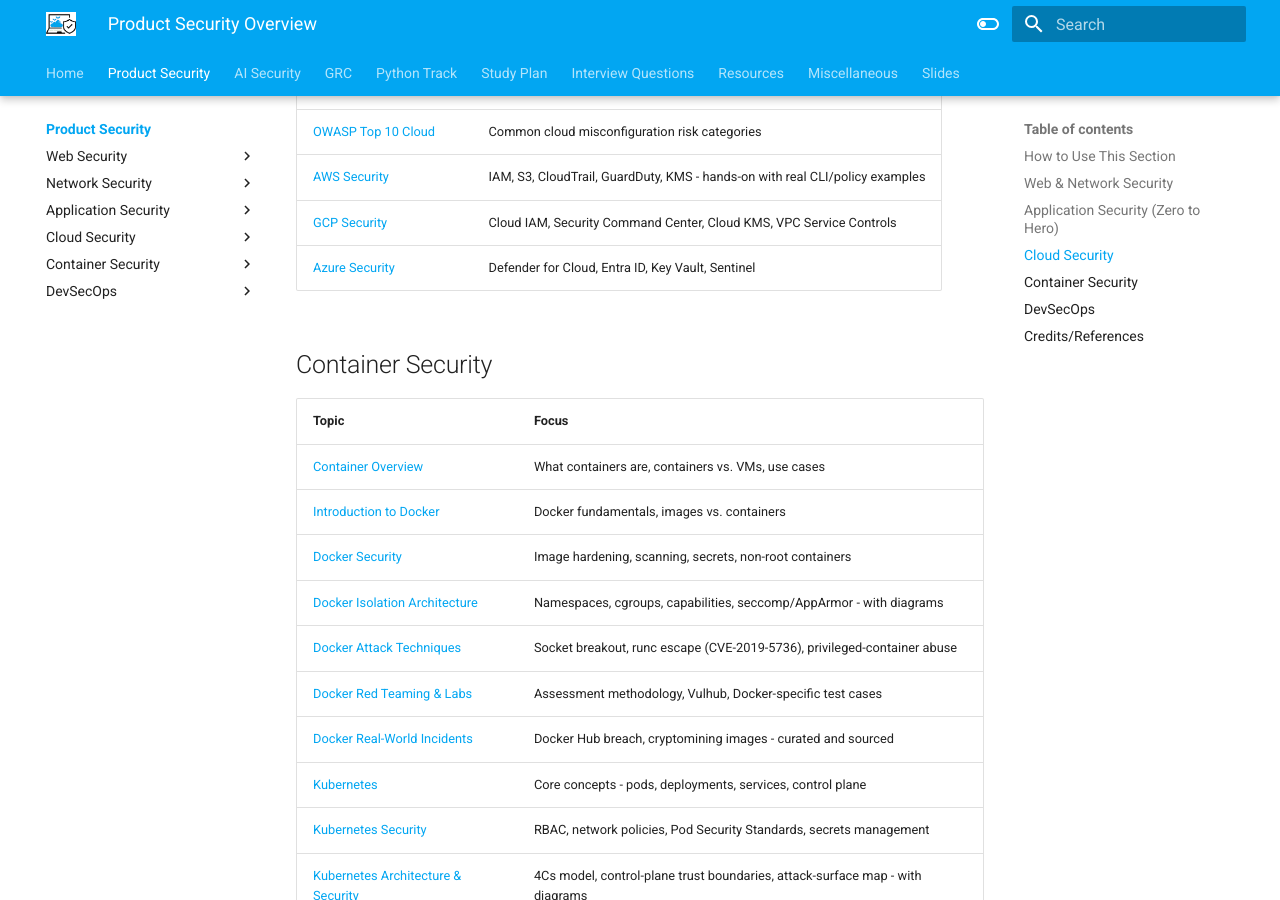
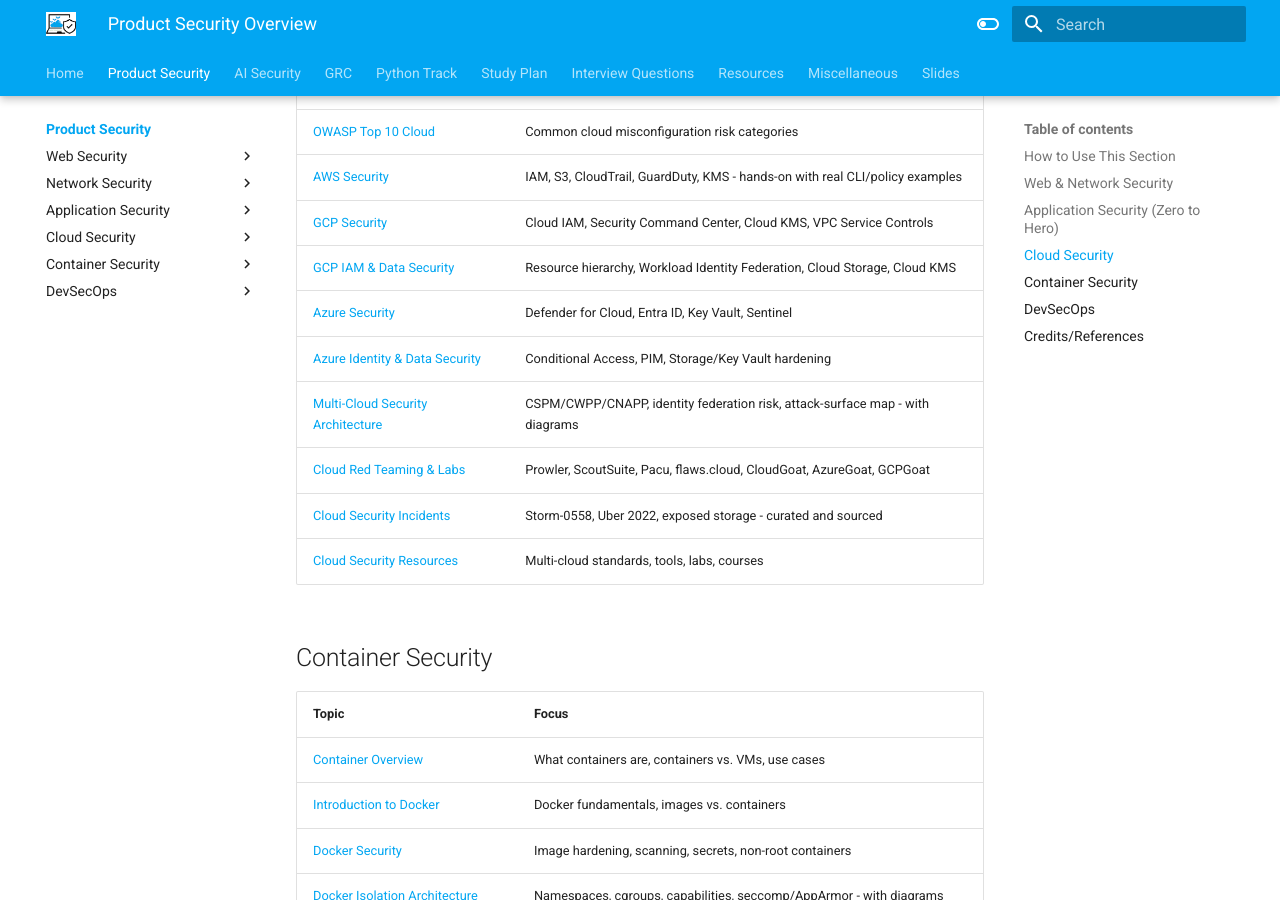
Before and after one commit to jassics/CybercloudLearning, an MkDocs documentation site: the page built from docs/product-security/index.md, in a window 1280 px wide and 900 px high, scrolled down 2128 px. Built offline with MkDocs 1.6.1 and Material for MkDocs 9.7.7, drawn with Linux system fonts in a browser that asks for light colours.

Commit message:
Wire 6 new Cloud Security pages into nav and Product Security index
Completes the multi-cloud zero-to-hero track: Azure and GCP identity/
data-security deep dives (bringing them toward AWS's depth), a
multi-cloud architecture reference with CSPM/CWPP/CNAPP concepts and
diagrams, real-world incidents (Storm-0558, Uber 2022), red teaming
and practice labs across all three providers, and a resources hub.

Co-Authored-By: Claude Sonnet 5 <noreply@anthropic.com>

```diff
--- a/docs/product-security/index.md
+++ b/docs/product-security/index.md
@@ -50,7 +50,13 @@ A full learning path from web/HTTP fundamentals through architecture-level reaso
 | [OWASP Top 10 Cloud](cloud-security/owasp-top10-cloud.md) | Common cloud misconfiguration risk categories |
 | [AWS Security](cloud-security/learning-aws-security/aws-security-overview.md) | IAM, S3, CloudTrail, GuardDuty, KMS - hands-on with real CLI/policy examples |
 | [GCP Security](cloud-security/learning-gcp-security/gcp-security-overview.md) | Cloud IAM, Security Command Center, Cloud KMS, VPC Service Controls |
+| [GCP IAM & Data Security](cloud-security/learning-gcp-security/gcp-iam-and-data-security.md) | Resource hierarchy, Workload Identity Federation, Cloud Storage, Cloud KMS |
 | [Azure Security](cloud-security/learning-azure-security/azure-security-overview.md) | Defender for Cloud, Entra ID, Key Vault, Sentinel |
+| [Azure Identity & Data Security](cloud-security/learning-azure-security/azure-identity-and-data-security.md) | Conditional Access, PIM, Storage/Key Vault hardening |
+| [Multi-Cloud Security Architecture](cloud-security/multi-cloud-security-architecture.md) | CSPM/CWPP/CNAPP, identity federation risk, attack-surface map - with diagrams |
+| [Cloud Red Teaming & Labs](cloud-security/cloud-red-teaming-labs.md) | Prowler, ScoutSuite, Pacu, flaws.cloud, CloudGoat, AzureGoat, GCPGoat |
+| [Cloud Security Incidents](cloud-security/cloud-security-incidents.md) | Storm-0558, Uber 2022, exposed storage - curated and sourced |
+| [Cloud Security Resources](cloud-security/cloud-security-resources.md) | Multi-cloud standards, tools, labs, courses |
 
 ## Container Security
 
--- a/mkdocs.yml
+++ b/mkdocs.yml
@@ -92,8 +92,14 @@ nav:
           - 'KMS': product-security/cloud-security/learning-aws-security/kms.md
         - 'Learning GCP Security':
           - 'GCP Security Overview': product-security/cloud-security/learning-gcp-security/gcp-security-overview.md
+          - 'GCP IAM & Data Security': product-security/cloud-security/learning-gcp-security/gcp-iam-and-data-security.md
         - 'Learning Azure Security':
           - 'Azure Security Overview': product-security/cloud-security/learning-azure-security/azure-security-overview.md
+          - 'Azure Identity & Data Security': product-security/cloud-security/learning-azure-security/azure-identity-and-data-security.md
+        - 'Multi-Cloud Security Architecture': product-security/cloud-security/multi-cloud-security-architecture.md
+        - 'Cloud Red Teaming & Labs': product-security/cloud-security/cloud-red-teaming-labs.md
+        - 'Cloud Security Incidents': product-security/cloud-security/cloud-security-incidents.md
+        - 'Cloud Security Resources': product-security/cloud-security/cloud-security-resources.md
       - Container Security:
         - 'Container Overview': product-security/container-security/container-overview.md
         - 'Introduction to Docker': product-security/container-security/docker-introduction.md
```
